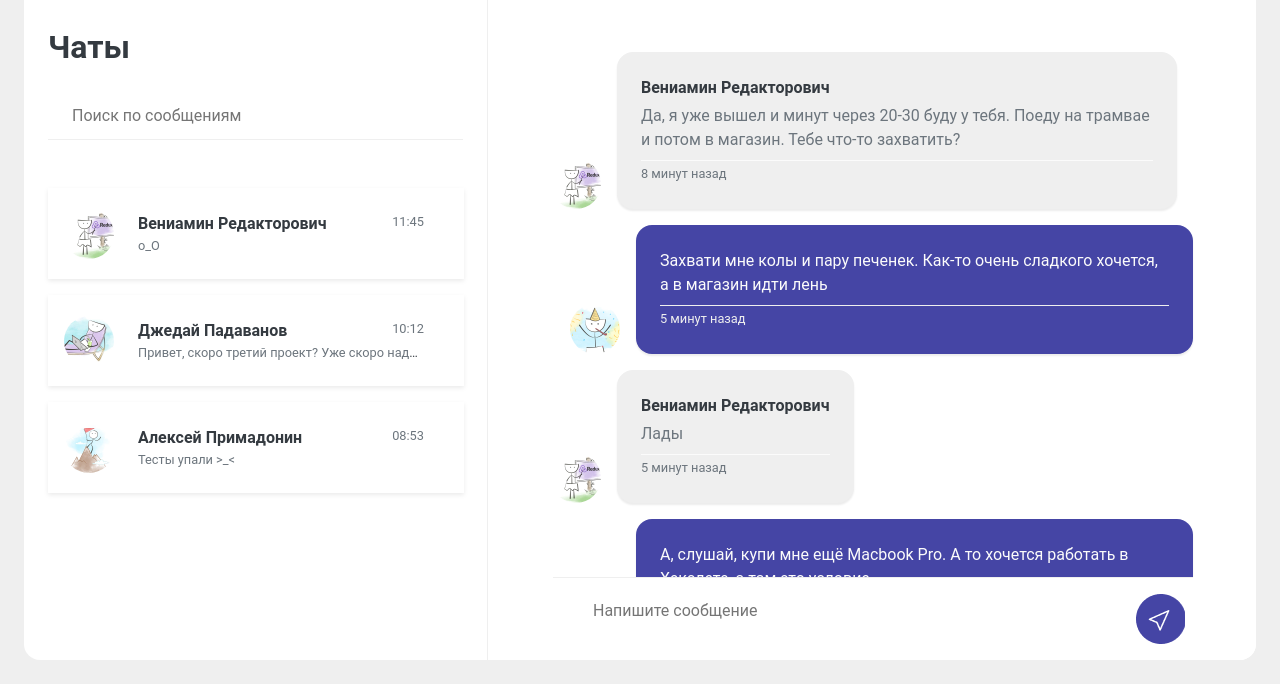
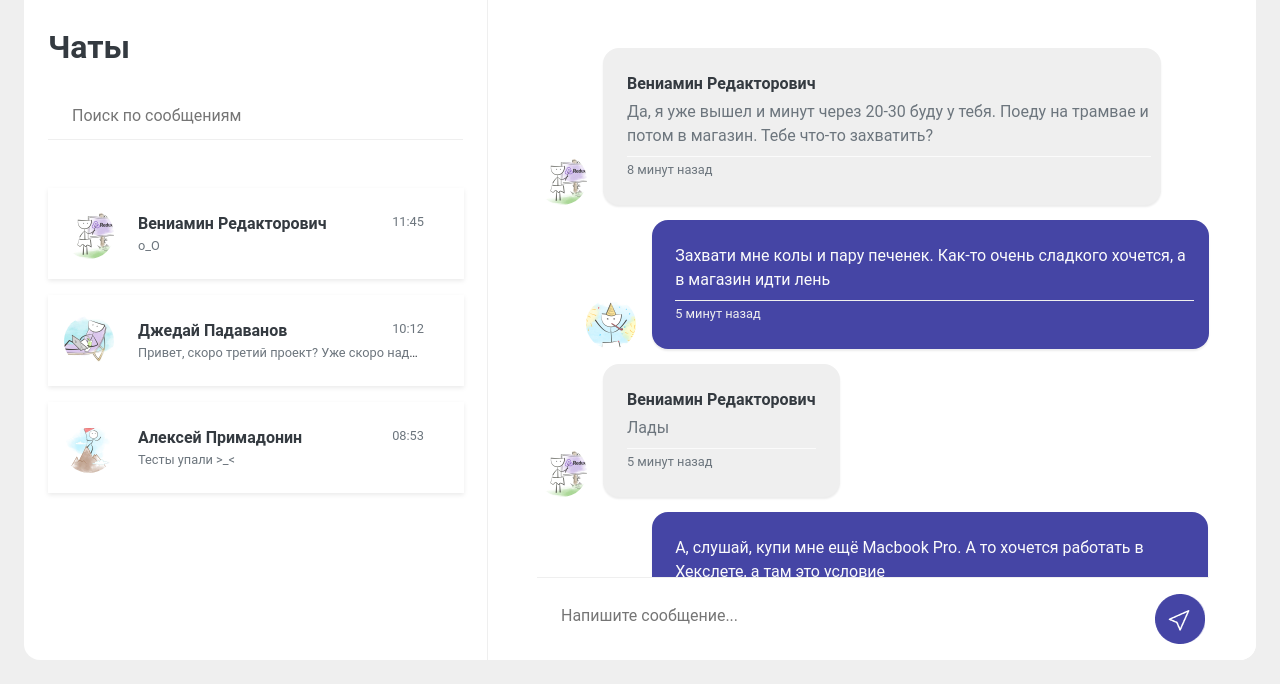
Before and after one commit to ringabi/layout-designer-project-lvl3, a website: page app/html/chat.pug in a window 1280 px wide. Shown: the part 116-800 px from the top of the page. Drawn offline with nearby package versions, Linux system fonts and the light colour scheme; files that its build step writes are made by us from their sources; files whose address does not match are found by name.

Commit message:
fix check #3 - 26

```diff
--- a/app/html/right-side-chat.pug
+++ b/app/html/right-side-chat.pug
@@ -1,40 +1,40 @@
 section.right-side-chat.radius-sm-right.order-sm-2.col-12.col-sm.d-none.d-sm-block
-  div.chat-header.d-flex.flex-row.align-items-center.border-bottom.mb-5.radius-sm-right-top.position-fixed(style="right: 24px")
-    img.border-radius-50.ml-3(src="./images/avatar_4.jpg" width="50" height="50" alt="avatar_4")
+  div.chat-header.d-flex.flex-row.align-items-center.border-bottom.mb5.radiussm-right-top.position-fixed(style="right: 24px; height: 91px")
+    img.border-radius-50.ml3(src="./images/avatar_4.jpg" width="50" height="50" alt="avatar_4" style="margin-left: 17px")
     div.contact-text.p-4.p-sm-3.pt-lg-4.pl-lg-4.text-dark(style="padding-bottom: 28px")
-      div.font-weight-bold Вениамин Редакторович
-      small Онлайн
-  div.mt-header-height-and-spacing.d-flex.flex-row
-    img.border-radius-50.ml-5.align-self-end.d-none.d-lg-block(src="./images/avatar_4.jpg" width="50" height="50" alt="avatar_4")
-    div.bg-gray.p-3.p-lg-4.ml-lg-3.radius.box-shadow.w-560
-      div.font-weight-bold.text-dark Вениамин Редакторович
+      div.font-weight-bold(style="padding-left: -2px; padding-top: -1px") Вениамин Редакторович
+      small(style="margin-top: 4px; padding-left: -2px") Онлайн
+  div.mtheader-height-and-spacing.d-flex.flex-row(style="margin-top: 140px")
+    img.border-radius-50.ml5.align-self-end.d-none.d-lg-block(src="./images/avatar_4.jpg" width="50" height="50" alt="avatar_4" style="margin-left: 34px")
+    div.bg-gray.p3.pt-lg-4.pb-lg-4.pllg-4.ml-lg-3.radius.box-shadow.w560(style="width: 558px; padding-right: 10px; padding-left: 24px;")
+      div.font-weight-bold.text-dark(style="padding-left: -2px") Вениамин Редакторович
       div.text-secondary.border-light-bottom.pb-2.mt-1 Да, я уже вышел и минут через 20-30 буду у тебя. Поеду на трамвае и потом в магазин. Тебе что-то захватить?
-      small.text-secondary.mt-1 8 минут назад
-  div.justify-content-end.d-flex.flex-row.align-self-end.mr-lg-5
+      small.text-secondary.mt-1(style="padding-left: -2px") 8 минут назад
+  div.justify-content-end.d-flex.flex-row.align-self-end.mrlg-5(style="margin-right: 32px")
     img.border-radius-50.ml-3.align-self-end.d-none.d-lg-block(src="./images/avatar_1.jpg" width="50" height="50" alt="avatar_1")
-    div.bg-primary.p-3.p-lg-4.mt-3.ml-lg-3.prlg-5.radius.box-shadow.w-557
+    div.bg-primary.p3.pt-lg-4.pb-lg-4.pl-lg4.mt3.ml-lg-3.prlg-5.radius.box-shadow.w-557(style="padding-left: 23.23px; padding-right: 15px; margin-top: 15px")
       div.text-light.border-bottom.pb-2 Захвати мне колы и пару печенек. Как-то очень сладкого хочется, а в магазин идти лень
       small.text-gray.mt-1 5 минут назад
   div.d-flex.flex-row
-    img.border-radius-50.ml-5.align-self-end.d-none.d-lg-block(src="./images/avatar_4.jpg" width="50" height="50" alt="avatar_4")
-    div.bg-gray.p-3.p-lg-4.mt-3.ml-lg-3.radius.box-shadow
-      div.font-weight-bold.text-dark Вениамин Редакторович
+    img.border-radius-50.ml5.align-self-end.d-none.d-lg-block(src="./images/avatar_4.jpg" width="50" height="50" alt="avatar_4" style="margin-left: 34px")
+    div.bg-gray.p-3.p-lg-4.mt3.ml-lg-3.radius.box-shadow(style="margin-top: 15px")
+      div.font-weight-bold.text-dark(style="padding-left: -4px") Вениамин Редакторович
       div.text-secondary.border-light-bottom.pb-2.mt-1 Лады
-      small.text-secondary.mt-1 5 минут назад
-  div.justify-content-end.d-flex.flex-row.align-self-end.mr-lg-5
+      small.text-secondary.mt-1(style="padding-left: -4px") 5 минут назад
+  div.justify-content-end.d-flex.flex-row.align-self-end.mrlg-5(style="margin-right: 33px")
     img.border-radius-50.ml-3.align-self-end.d-none.d-lg-block(src="./images/avatar_1.jpg" width="50" height="50" alt="avatar_1")
-    div.bg-primary.p-3.p-lg-4.mt-3.ml-lg-3.radius.box-shadow.w-557
+    div.bg-primary.p3.py-lg-4.mt3.ml-lg-3.radius.box-shadow.w557(style="width: 556px; margin-top: 15px; padding-left: 23.18px; padding-right: 26.18px")
       div.text-light.border-bottom.pb-2 А, слушай, купи мне ещё Macbook Pro. А то хочется работать в Хекслете, а там это условие
       small.text-gray.mt-1 3 минуты назад
   div.d-flex.flex-row
-    img.border-radius-50.ml-5.align-self-end.d-none.d-lg-block(src="./images/avatar_4.jpg" width="50" height="50" alt="avatar_4")
-    div.bg-gray.p-3.p-lg-4.mt-3.ml-lg-3.radius.box-shadow
+    img.border-radius-50.ml5.align-self-end.d-none.d-lg-block(src="./images/avatar_4.jpg" width="50" height="50" alt="avatar_4" style="margin-left: 36px")
+    div.bg-gray.p-3.p-lg-4.mt3.ml-lg-3.radius.box-shadow(style="margin-top: 15px")
       div.font-weight-bold.text-dark Вениамин Редакторович
       div.text-secondary.border-light-bottom.pb-2.mt-1 o_O
       small.text-secondary.mt-1 Только что
   form.col-12.col-sm.chat-footer.position-fixed.radius-sm-right-bottom(style="right: 24px")
-    div.form-group.d-flex.border-top.mb-3.px-lg-2.mx32.mx-5
-      input.form-control-plaintext.p-2.pl-3.mx-xl-3(type="text" placeholder="Напишите сообщение")
-      div.bg-circle-fill.d-flex.justify-content-center.align-items-center.mt-3.ml-n-32
+    div.form-group.d-flex.border-top.mb-3.pxlg-2.mx-32.mx5.px-lg-1
+      input.form-control-plaintext.py2.pl2.mx-xl-3(type="text" placeholder="Напишите сообщение..." style="padding-left: 4px; padding-top: 12px; padding-bottom: 3px; line-height: 19px;")
+      div.bg-circle-fill.d-flex.justify-content-center.align-items-center.mt3.mln-32(style="margin-top: 16px; margin-left: -36px")
         a.text-decoration-none(href="#")
           img(src="./images/icons/cursor.png" alt="cursor")
--- a/app/styles/scss/components/right-side-chat.scss
+++ b/app/styles/scss/components/right-side-chat.scss
@@ -10,6 +10,6 @@
 @media(min-width: 576px) {
   .right-side-chat {
     margin-top: -#{$header-height};
-    padding-bottom: 108px;
+    padding-bottom: 103px;
   }
 }
```
Also changed, not shown: build/style.css.
